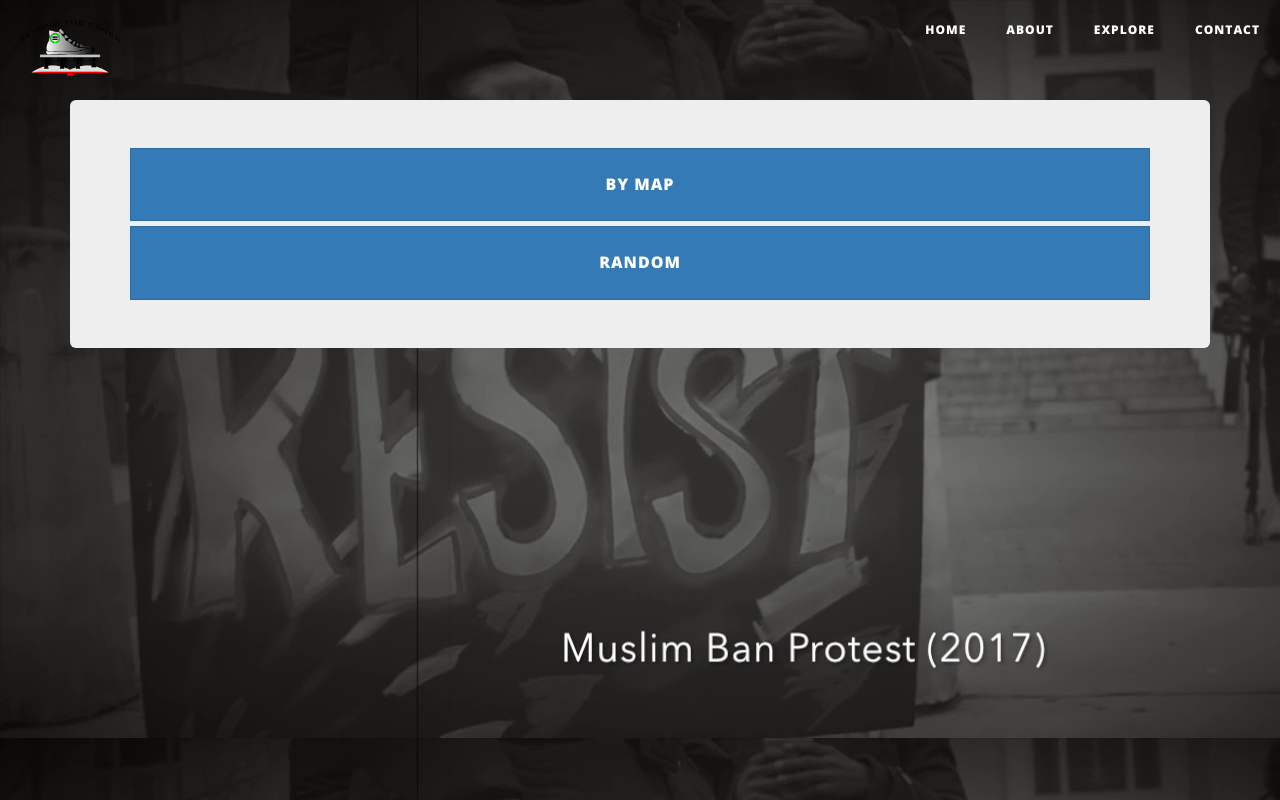
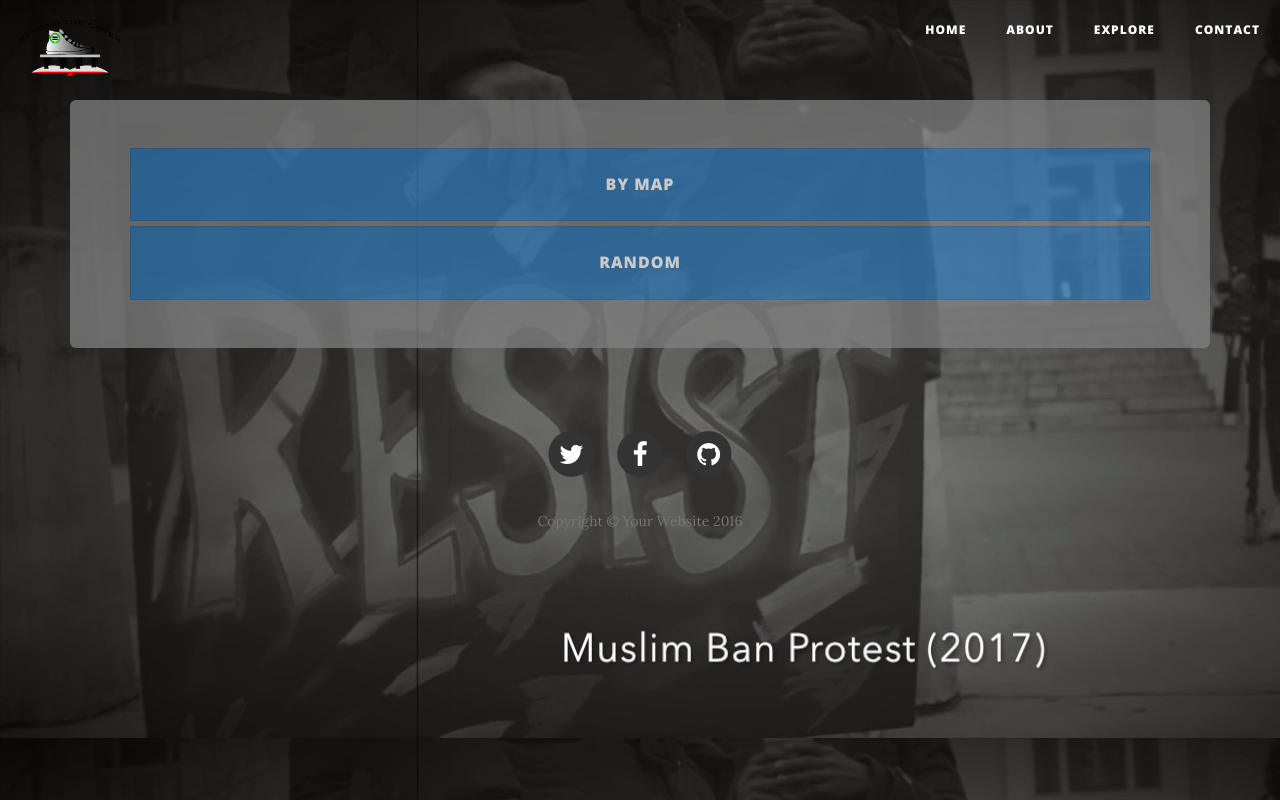
Before and after one commit to Shang-Jia/SDG, a website: page options.html in a window 1280 px wide. Drawn offline with nearby package versions, Linux system fonts and the light colour scheme.

Commit message:
Made the look and style of the website consistent. Resized the logo to prevent from over flowing. Background and more styling to be done. Added info-box class in design.css for consistency.

```diff
--- a/css/design.css
+++ b/css/design.css
@@ -19,8 +19,20 @@ body {
 
 #question-box{
     margin-top: 100px;
+    opacity: 0.75;
 }
 
 #map-random{
     margin-top: 100px;
 }
+
+#logo{
+    width: 60px;
+}
+
+.info-box{
+    color: white;
+    background-color: gray;
+    opacity: 0.75;
+    text-decoration: white;
+}
--- a/options.html
+++ b/options.html
@@ -72,15 +72,49 @@
     </nav>
 
     <div class="container">
-        <div class="jumbotron" id="map-random" >
+        <div class="jumbotron info-box" id="map-random">
                 <a href="map.html" type="button" class="btn btn-block btn-primary btn-lg">By Map</a>
                 <a href="questions.html" type="button" class="btn btn-block btn-primary btn-lg">Random</a>
         </div>
     </div>
 
 
-
-
+     <!-- Footer -->
+    <footer>
+        <div class="container">
+            <div class="row">
+                <div class="col-lg-8 col-lg-offset-2 col-md-10 col-md-offset-1">
+                    <ul class="list-inline text-center">
+                        <li>
+                            <a href="#">
+                                <span class="fa-stack fa-lg">
+                                    <i class="fa fa-circle fa-stack-2x"></i>
+                                    <i class="fa fa-twitter fa-stack-1x fa-inverse"></i>
+                                </span>
+                            </a>
+                        </li>
+                        <li>
+                            <a href="#">
+                                <span class="fa-stack fa-lg">
+                                    <i class="fa fa-circle fa-stack-2x"></i>
+                                    <i class="fa fa-facebook fa-stack-1x fa-inverse"></i>
+                                </span>
+                            </a>
+                        </li>
+                        <li>
+                            <a href="https://github.com/Shang-Jia/SDG">
+                                <span class="fa-stack fa-lg">
+                                    <i class="fa fa-circle fa-stack-2x"></i>
+                                    <i class="fa fa-github fa-stack-1x fa-inverse"></i>
+                                </span>
+                            </a>
+                        </li>
+                    </ul>
+                    <p class="copyright text-muted">Copyright &copy; Your Website 2016</p>
+                </div>
+            </div>
+        </div>
+    </footer>
     <!-- jQuery -->
     <script src="vendor/jquery/jquery.min.js"></script>
 
```
Also changed, not shown: about.html (+12 -9 lines), contact.html (+11 -8 lines), index.html (+6 -5 lines), post.html (+6 -3 lines), questions.html (+38 -2 lines).
